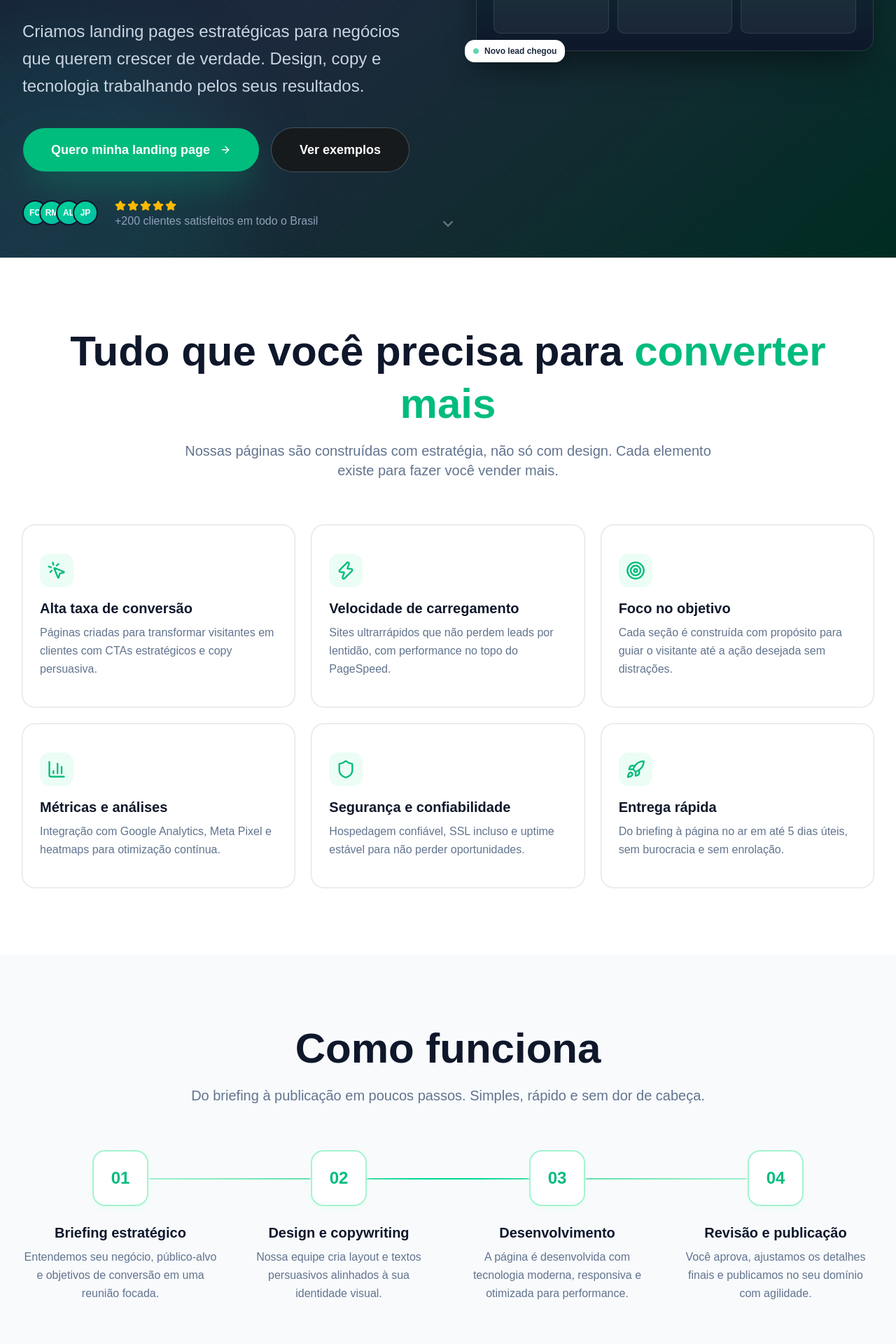
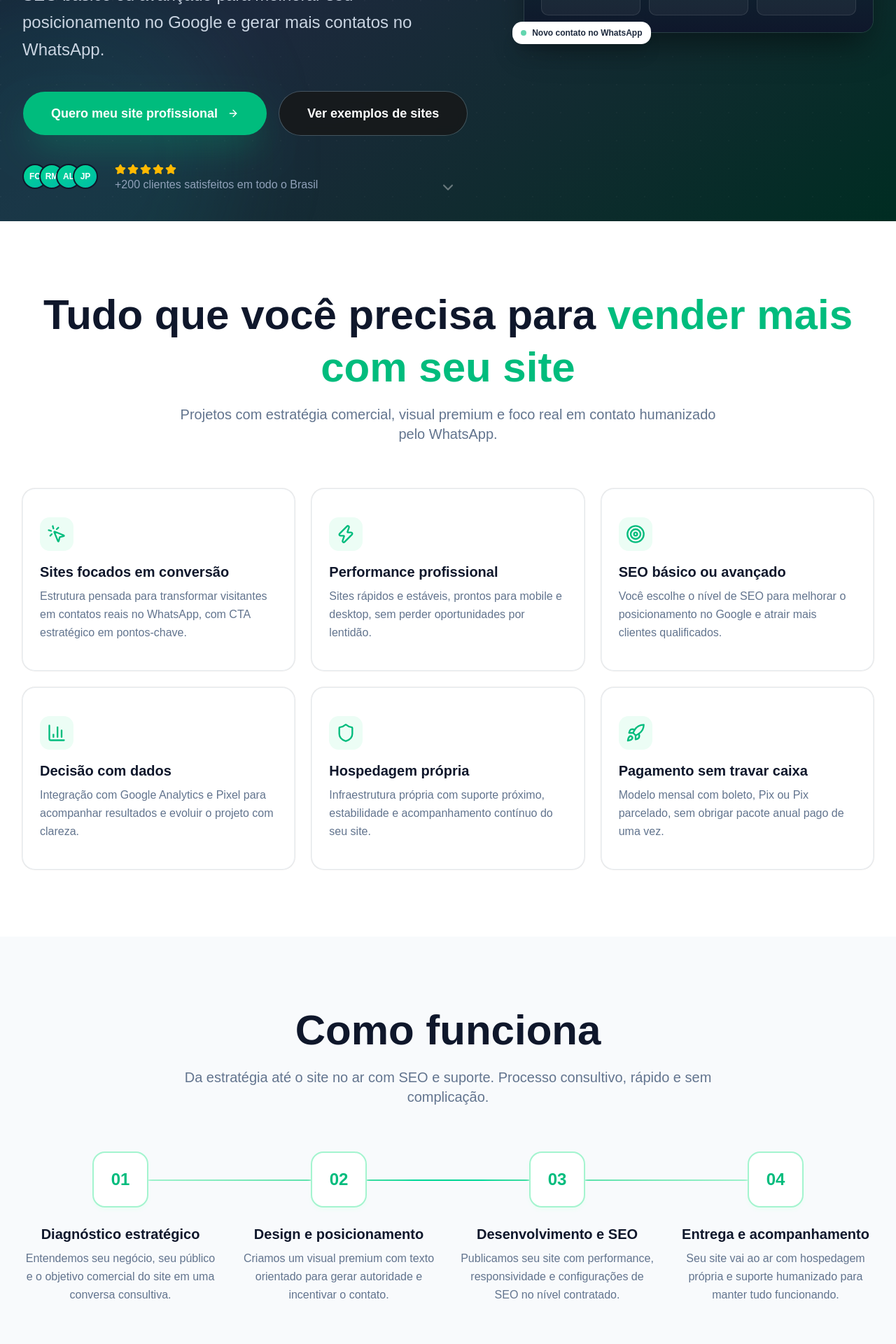
Before and after one commit to Klyzium/main-site, a React (Vite) app: page / in a window 1280 px wide. Shown: the part 680-2600 px from the top of the page at 70% size. Built offline with nearby package versions, Linux system fonts and the light colour scheme.

Commit message:
fix: ajustes seo, ortografia

```diff
--- a/src/components/sections/benefits.tsx
+++ b/src/components/sections/benefits.tsx
@@ -23,10 +23,10 @@ export function Benefits() {
         <SectionHeader
           title={
             <>
-              Tudo que você precisa para <span className="text-emerald-500">converter mais</span>
+              Tudo que você precisa para <span className="text-emerald-500">vender mais com seu site</span>
             </>
           }
-          description="Nossas páginas são construídas com estratégia, não só com design. Cada elemento existe para fazer você vender mais."
+          description="Projetos com estratégia comercial, visual premium e foco real em contato humanizado pelo WhatsApp."
         />
 
         <div className="grid grid-cols-1 sm:grid-cols-2 lg:grid-cols-3 gap-6">
--- a/src/components/sections/cta.tsx
+++ b/src/components/sections/cta.tsx
@@ -13,10 +13,11 @@ export function CTA() {
 
       <Container className="relative max-w-3xl text-center">
         <h2 className="text-4xl lg:text-5xl font-black text-white leading-tight mb-6">
-          Pronto para ter uma página que converte de verdade?
+          Pronto para ter um site premium que gera contatos reais?
         </h2>
         <p className="text-emerald-50 text-lg mb-10 max-w-xl mx-auto">
-          Fale agora com nosso time pelo WhatsApp e receba uma proposta personalizada para o seu negócio.
+          Fale com nosso time no WhatsApp e receba uma proposta personalizada para o seu negócio, com atendimento
+          humano do início ao pós-entrega.
         </p>
         <div className="flex flex-col sm:flex-row gap-4 justify-center">
           <Button
--- a/src/components/sections/hero.tsx
+++ b/src/components/sections/hero.tsx
@@ -50,7 +50,7 @@ export function Hero() {
             className="mb-6 bg-emerald-500/15 text-emerald-400 border border-emerald-500/30 backdrop-blur rounded-full px-4 lg:px-5 max-[390px]:px-3 py-1.5 text-sm lg:text-base max-[390px]:text-xs font-semibold inline-flex items-center gap-2 max-[390px]:gap-1"
           >
             <Zap className="w-3.5 h-3.5" />
-            Landing pages que convertem de verdade
+            Sites profissionais que convertem de verdade
           </Badge>
 
           <h1
@@ -60,7 +60,7 @@ export function Hero() {
             Transforme{" "}
             <span className="relative inline-block">
               <span className="text-transparent bg-clip-text bg-gradient-to-r from-emerald-400 to-teal-300">
-                cliques em clientes
+                visitas em clientes
               </span>
               <svg className="absolute -bottom-2 left-0 w-full" viewBox="0 0 300 12" fill="none">
                 <path
@@ -77,15 +77,15 @@ export function Hero() {
                 </defs>
               </svg>
             </span>{" "}
-            com páginas de alta conversão
+            com sites de alta conversão
           </h1>
 
           <p
             data-hero-text
             className="text-lg max-[390px]:text-base lg:text-2xl text-slate-300 max-w-xl lg:max-w-2xl mx-auto lg:mx-0 mb-5 sm:mb-4 lg:mb-10 leading-relaxed"
           >
-            Criamos landing pages estratégicas para negócios que querem crescer de verdade. Design, copy e tecnologia
-            trabalhando pelos seus resultados.
+            Criamos sites, landing pages e software sob medida com SEO básico ou avançado para melhorar seu
+            posicionamento no Google e gerar mais contatos no WhatsApp.
           </p>
 
           <div className="flex flex-col mb-5 sm:flex-row gap-2 sm:gap-4 justify-center lg:justify-start">
@@ -93,7 +93,7 @@ export function Hero() {
               size="lg"
               className="bg-emerald-500 hover:bg-emerald-400 text-white font-bold text-base lg:text-lg max-[390px]:text-sm shadow-2xl shadow-emerald-500/30 rounded-full px-8 lg:px-10 max-[390px]:px-6 h-14 lg:h-16 group"
             >
-              Quero minha landing page
+              Quero meu site profissional
               <ArrowRight className="ml-2 w-5 h-5 group-hover:translate-x-1 transition-transform" />
             </Button>
             <Button
@@ -101,7 +101,7 @@ export function Hero() {
               variant="outline"
               className="border-white/20 text-white hover:bg-white/10 rounded-full px-8 lg:px-10 max-[390px]:px-6 h-14 lg:h-16 backdrop-blur font-semibold lg:text-lg"
             >
-              Ver exemplos
+              Ver exemplos de sites
             </Button>
           </div>
 
@@ -140,7 +140,7 @@ export function Hero() {
                   <div className="w-3 h-3 rounded-full bg-emerald-500/70" />
                 </div>
                 <div className="flex-1 mx-4 bg-slate-700/60 rounded-full px-3 py-1 text-slate-400 text-xs">
-                  seudominio.com.br
+                  seusiteprofissional.com.br
                 </div>
               </div>
               <div className="bg-gradient-to-b from-emerald-900 to-slate-900 p-6 min-h-[280px] flex flex-col gap-4">
@@ -160,11 +160,11 @@ export function Hero() {
             </div>
 
             <div className="absolute -top-4 -right-4 bg-amber-400 text-amber-950 text-xs font-black px-3 py-1.5 rounded-full shadow-lg rotate-3">
-              +11% conversão
+              SEO pronto para crescer
             </div>
             <div className="absolute -bottom-4 -left-4 bg-white text-slate-800 text-xs font-bold px-3 py-2 rounded-xl shadow-xl flex items-center gap-2">
               <div className="w-2 h-2 rounded-full bg-emerald-500 animate-pulse" />
-              Novo lead chegou
+              Novo contato no WhatsApp
             </div>
           </div>
         </div>
--- a/src/components/sections/how-it-works.tsx
+++ b/src/components/sections/how-it-works.tsx
@@ -9,7 +9,7 @@ export function HowItWorks() {
       <Container>
         <SectionHeader
           title="Como funciona"
-          description="Do briefing à publicação em poucos passos. Simples, rápido e sem dor de cabeça."
+          description="Da estratégia até o site no ar com SEO e suporte. Processo consultivo, rápido e sem complicação."
         />
 
         <div className="relative">
--- a/src/components/sections/pricing.tsx
+++ b/src/components/sections/pricing.tsx
@@ -10,7 +10,7 @@ export function Pricing() {
       <Container>
         <SectionHeader
           title="Escolha o plano ideal"
-          description="Sem mensalidade e sem surpresas. Você paga uma vez e a página é sua."
+          description="Implantação profissional com opção de hospedagem mensal em boleto, Pix ou Pix parcelado."
         />
 
         <div className="grid grid-cols-1 md:grid-cols-3 gap-8 items-start">
--- a/src/content/landing.ts
+++ b/src/content/landing.ts
@@ -19,66 +19,66 @@ export const NAV_LINKS: NavLink[] = [
 export const BENEFITS: Benefit[] = [
   {
     icon: "mousePointerClick",
-    title: "Alta taxa de conversão",
+    title: "Sites focados em conversão",
     description:
-      "Páginas criadas para transformar visitantes em clientes com CTAs estratégicos e copy persuasiva.",
+      "Estrutura pensada para transformar visitantes em contatos reais no WhatsApp, com CTA estratégico em pontos-chave.",
   },
   {
     icon: "zap",
-    title: "Velocidade de carregamento",
+    title: "Performance profissional",
     description:
-      "Sites ultrarrápidos que não perdem leads por lentidão, com performance no topo do PageSpeed.",
+      "Sites rápidos e estáveis, prontos para mobile e desktop, sem perder oportunidades por lentidão.",
   },
   {
     icon: "target",
-    title: "Foco no objetivo",
+    title: "SEO básico ou avançado",
     description:
-      "Cada seção é construída com propósito para guiar o visitante até a ação desejada sem distrações.",
+      "Você escolhe o nível de SEO para melhorar o posicionamento no Google e atrair mais clientes qualificados.",
   },
   {
     icon: "barChart3",
-    title: "Métricas e análises",
+    title: "Decisão com dados",
     description:
-      "Integração com Google Analytics, Meta Pixel e heatmaps para otimização contínua.",
+      "Integração com Google Analytics e Pixel para acompanhar resultados e evoluir o projeto com clareza.",
   },
   {
     icon: "shield",
-    title: "Segurança e confiabilidade",
+    title: "Hospedagem própria",
     description:
-      "Hospedagem confiável, SSL incluso e uptime estável para não perder oportunidades.",
+      "Infraestrutura própria com suporte próximo, estabilidade e acompanhamento contínuo do seu site.",
   },
   {
     icon: "rocket",
-    title: "Entrega rápida",
+    title: "Pagamento sem travar caixa",
     description:
-      "Do briefing à página no ar em até 5 dias úteis, sem burocracia e sem enrolação.",
+      "Modelo mensal com boleto, Pix ou Pix parcelado, sem obrigar pacote anual pago de uma vez.",
   },
 ];
 
 export const STEPS: Step[] = [
   {
     number: "01",
-    title: "Briefing estratégico",
+    title: "Diagnóstico estratégico",
     description:
-      "Entendemos seu negócio, público-alvo e objetivos de conversão em uma reunião focada.",
+      "Entendemos seu negócio, seu público e o objetivo comercial do site em uma conversa consultiva.",
   },
   {
     number: "02",
-    title: "Design e copywriting",
+    title: "Design e posicionamento",
     description:
-      "Nossa equipe cria layout e textos persuasivos alinhados à sua identidade visual.",
+      "Criamos um visual premium com texto orientado para gerar autoridade e incentivar o contato.",
   },
   {
     number: "03",
-    title: "Desenvolvimento",
+    title: "Desenvolvimento e SEO",
     description:
-      "A página é desenvolvida com tecnologia moderna, responsiva e otimizada para performance.",
+      "Publicamos seu site com performance, responsividade e configurações de SEO no nível contratado.",
   },
   {
     number: "04",
-    title: "Revisão e publicação",
+    title: "Entrega e acompanhamento",
     description:
-      "Você aprova, ajustamos os detalhes finais e publicamos no seu domínio com agilidade.",
+      "Seu site vai ao ar com hospedagem própria e suporte humanizado para manter tudo funcionando.",
   },
 ];
 
@@ -94,69 +94,67 @@ export const TESTIMONIALS: Testimonial[] = [
     name: "Fernanda Costa",
     role: "Nutricionista",
     stars: 5,
-    text: "Minha taxa de conversão saiu de 2% para 11% após a nova landing page. O investimento se pagou na primeira semana.",
+    text: "Nosso site novo gerou mais contatos no WhatsApp em poucas semanas. Atendimento impecável e muito próximo.",
     avatar: "FC",
   },
   {
     name: "Ricardo Melo",
     role: "Dono de academia",
     stars: 5,
-    text: "Profissionalismo do início ao fim. A página ficou moderna, rápida e converte muito bem.",
+    text: "Visual premium, site rápido e estratégia clara de conversão. Projeto acima do que eu esperava.",
     avatar: "RM",
   },
   {
     name: "Ana Beatriz Lima",
     role: "Consultora de imagem",
     stars: 5,
-    text: "Antes eu tinha um site bonito, mas que não vendia. Agora tenho uma máquina de captação de leads.",
+    text: "Fizemos o site com hospedagem mensal e ficou muito mais fácil de manter. Processo leve e profissional.",
     avatar: "AL",
   },
 ];
 
 export const PLANS: Plan[] = [
   {
-    name: "Starter",
-    price: "R$ 997",
-    period: "pagamento único",
+    name: "Site Essencial",
+    price: "R$ 1.497",
+    period: "implantação",
     features: [
-      "1 landing page",
+      "Site profissional de apresentação",
       "Até 5 seções",
-      "Formulário de captação",
-      "Responsiva (mobile)",
       "Integração com WhatsApp",
-      "Entrega em 5 dias úteis",
+      "SEO básico inicial",
+      "Mobile e desktop",
+      "Entrega em até 5 dias úteis",
     ],
     cta: "Começar agora",
   },
   {
-    name: "Pro",
-    price: "R$ 1.997",
-    period: "pagamento único",
+    name: "Site Pro",
+    price: "R$ 2.497",
+    period: "implantação",
     highlight: true,
-    badge: "Mais popular",
+    badge: "Mais escolhido",
     features: [
-      "1 landing page",
-      "Seções ilimitadas",
-      "Copywriting incluso",
-      "Pixel e Analytics",
-      "Pop-up de saída",
-      "Teste A/B básico",
-      "Suporte por 30 dias",
+      "Site completo com seções ilimitadas",
+      "Copy estratégica de conversão",
+      "SEO avançado on-page",
+      "Pixel + Analytics",
+      "Ajustes de performance",
+      "Suporte inicial pós-entrega",
     ],
     cta: "Quero o Pro",
   },
   {
-    name: "Scale",
-    price: "R$ 3.497",
-    period: "pagamento único",
+    name: "Site + Software",
+    price: "Sob consulta",
+    period: "projeto personalizado",
     features: [
-      "Até 3 landing pages",
-      "Funil completo",
-      "Copywriting avançado",
-      "Integração com CRM",
-      "Automação de e-mail",
-      "Relatório mensal",
-      "Suporte por 90 dias",
+      "Site + desenvolvimento sob medida",
+      "Fluxos e funcionalidades específicas",
+      "SEO técnico avançado",
+      "Integrações com sistemas",
+      "Hospedagem própria opcional",
+      "Acompanhamento consultivo",
     ],
     cta: "Falar com consultor",
   },
@@ -164,29 +162,29 @@ export const PLANS: Plan[] = [
 
 export const FAQS: FaqItemData[] = [
   {
-    question: "Quanto tempo leva para ficar pronta?",
+    question: "Vocês fazem somente landing page?",
     answer:
-      "O prazo padrão é de 5 dias úteis após a aprovação do briefing. No plano Scale, pode chegar a 10 dias úteis.",
+      "Não. Nosso foco principal é criação de sites profissionais, além de landing pages e desenvolvimento de software sob medida.",
   },
   {
-    question: "Preciso ter domínio e hospedagem?",
+    question: "O site já inclui SEO?",
     answer:
-      "Se você já tiver, ótimo. Se não, ajudamos na contratação. A hospedagem do primeiro ano pode ser inclusa dependendo do plano.",
+      "Sim. Você pode contratar SEO básico ou avançado, de acordo com o objetivo de posicionamento no Google.",
   },
   {
-    question: "Vocês fazem manutenção após a entrega?",
+    question: "Como funciona a hospedagem?",
     answer:
-      "Sim. Os planos Pro e Scale incluem suporte técnico pós-entrega. Fora desse período, oferecemos pacotes avulsos.",
+      "Temos hospedagem própria opcional, com suporte próximo e plano mensal para facilitar a continuidade do projeto.",
   },
   {
-    question: "A landing page é responsiva para celular?",
+    question: "Quais formas de pagamento vocês aceitam?",
     answer:
-      "Sim. Todas as páginas são desenvolvidas com abordagem mobile-first para funcionar bem em qualquer dispositivo.",
+      "Trabalhamos com boleto, Pix e Pix parcelado no modelo mensal, evitando o custo anual fechado em uma única cobrança.",
   },
   {
-    question: "Posso pedir alterações durante o projeto?",
+    question: "Quais segmentos vocês atendem?",
     answer:
-      "Sim. Cada plano inclui rodadas de revisão. Mudanças fora do escopo são orçadas à parte.",
+      "Atendemos médicos, dentistas, advogados e pequenos e médios comércios que buscam presença digital profissional.",
   },
 ];
 
```
Also changed, not shown: index.html (+3 -4 lines), src/App.tsx (+7 -1 lines), src/components/sections/footer.tsx (+2 -6 lines).
